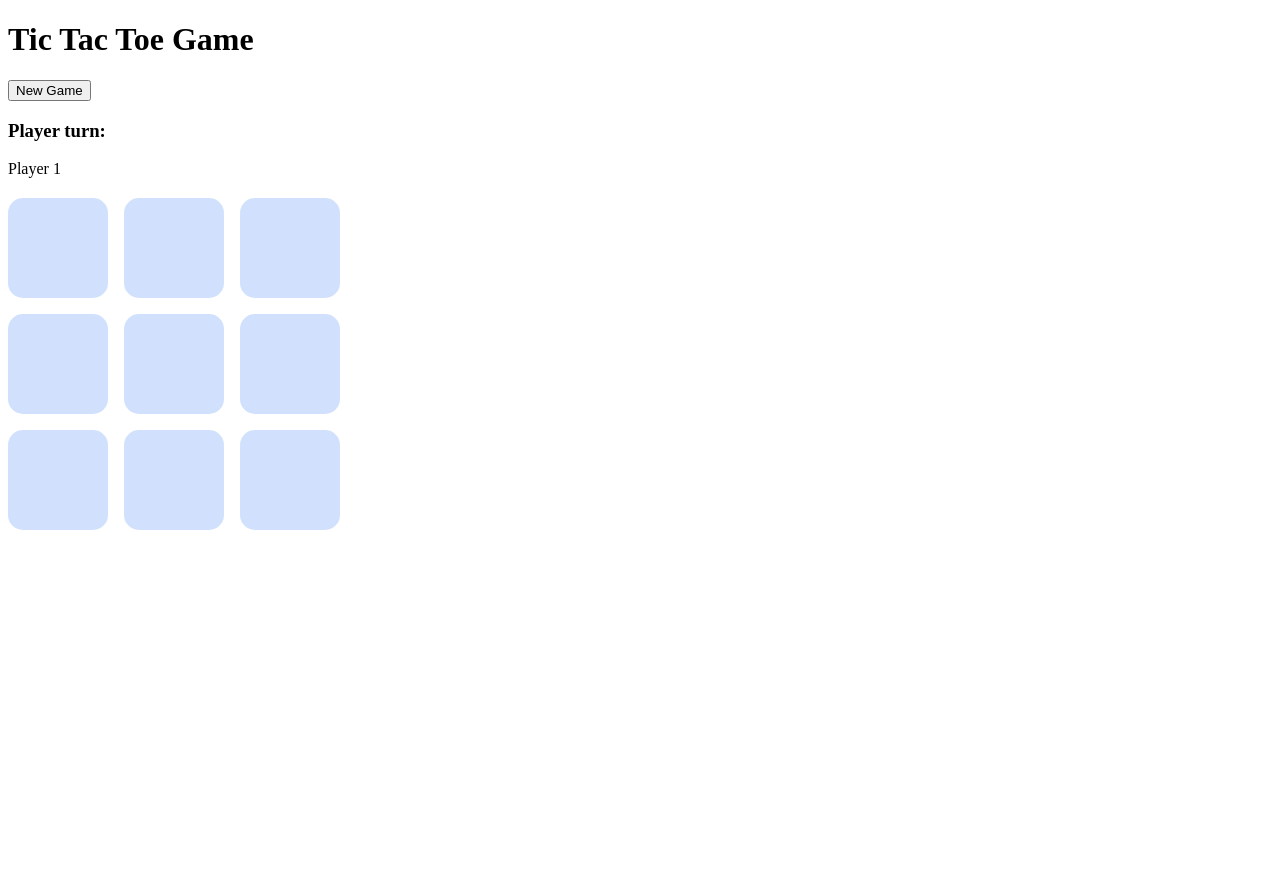
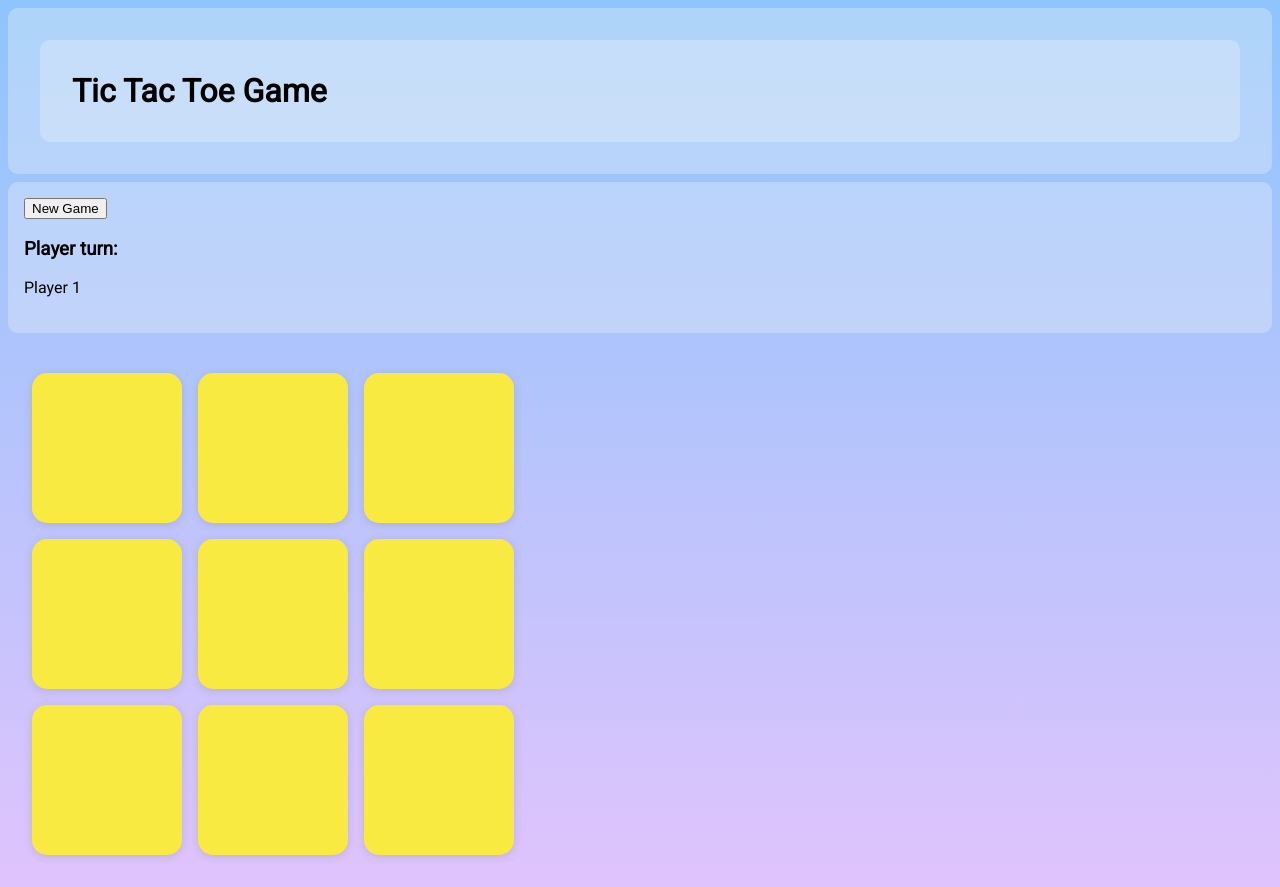
Before and after one commit to tererecode/odin-ticTacToe, a plain HTML site: page index.html in a window 1280 px wide. Both pictures are taken after a click on the button "New Game". Before the commit the page ends 800 px from the top, so only its background shows below. Drawn offline with Linux system fonts and the light colour scheme.

Commit message:
Added background colors and container grid

```diff
--- a/styles.css
+++ b/styles.css
@@ -4,18 +4,55 @@
     box-sizing: border-box;
 }
 
+body {
+    margin: 0;
+    background-color: #8EC5FC;
+    background-image: linear-gradient(180deg, #8EC5FC 0%, #E0C3FC 100%);
+    font-family: 'Roboto', sans-serif;
+
+}
+
+.container {
+    display: grid;
+    grid-template-columns: 1fr 4fr;
+    grid-template-rows: auto 100vh;
+}
+
+.hero {
+    padding: 1em;
+    margin: 0.5em;
+    border-radius: 10px;
+    grid-column: 1 /3;
+    background: rgba(245, 245, 245, 0.3);
+
+}
+
+.sidebar {
+    grid-column: 1 / 2;
+    grid-row: 2 / 3;
+    background: rgba(245, 245, 245, 0.3);
+    padding: 1em;
+    margin: 0.5em;
+    border-radius: 10px;
+}
+
 .gameboard__container {
+    padding: 2em;
     display: grid;
-    grid-template-columns: repeat(3, 100px);
-    grid-template-rows: repeat(3, 100px);
+    grid-template-columns: repeat(3, 150px);
+    grid-template-rows: repeat(3, 150px);
     gap: 1em;
+    grid-column: 2 / 3;
+    grid-row: 2 / 3;
+
 }
 
 .gameboard-tile {
     font-family: 'Varela Round', sans-serif;
-    font-size: 72px;
+    font-size: 100px;
     border-radius: 15px;
-    background: rgb(209, 225, 253);
+    background: rgb(249, 234, 66);
+    box-shadow: rgba(99, 99, 99, 0.2) 0px 2px 8px 0px;
     display: flex;
     justify-content: center;
     align-items: center;
```
